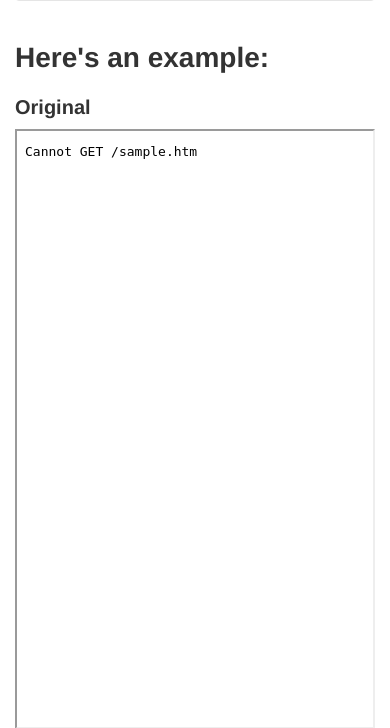
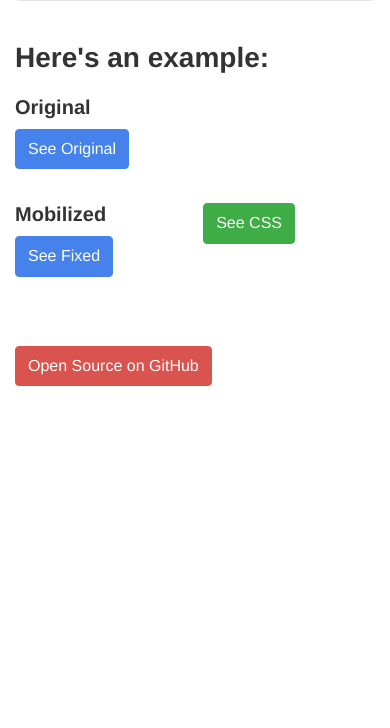
Before and after one commit to mapmeld/this-could-be-mobile, a Node project: template views/home.jade in a window 390 px wide. Shown: the part 524-1252 px from the top of the page. After the commit the page ends 910 px from the top, so only its background shows below. Run offline with Node 20 templates, Linux system fonts and the light colour scheme; the template is opened without the code that fills it, so the values that code supplies are empty; some libraries are stand-ins or nearby versions; some web fonts are replaced.

Commit message:
test mobile home

```diff
--- a/views/home.jade
+++ b/views/home.jade
@@ -2,8 +2,10 @@
 html
   head
     meta(charset="utf-8")
+    meta(name="viewport", content="width=device-width, initial-scale=1")
     title This Could Be Mobile...
     link(rel="stylesheet", type="text/css", href="/bootstrap.min.css")
+    style(type="text/css") @media (max-width: 800px) { .original { display: none; } .mobile { display: block !important; } }
   body
     .container
       .row
@@ -27,12 +29,21 @@
       .row
         .col-sm-6
           h4 Original
-          iframe(src="/sample.htm", height="600", width="360")
+          .original
+            iframe(src="/sample.htm", height="600", width="360")
+          .mobile.hidden
+            a.btn.btn-primary(href="/mobile?id=1&url=http://thiscouldbemobile.com/sample.htm") See Original
+            br
+            br
         .col-sm-6
           a.btn.btn-success.pull-right(href="/cssviewer/1", style="margin-right: 80px;") See CSS
           h4 Mobilized
-          iframe(src="/page?url=http://thiscouldbemobile.com/sample.htm&id=1", height="600", width="360")
-
+          .original
+            iframe(src="/page?url=http://thiscouldbemobile.com/sample.htm&id=1", height="600", width="360")
+          .mobile.hidden
+            a.btn.btn-primary(href="/mobilefix?id=1&url=http://thiscouldbemobile.com/sample.htm") See Fixed
+            br
+            br
       .row
         .col-sm-2.col-sm-offset-4
           br
```
